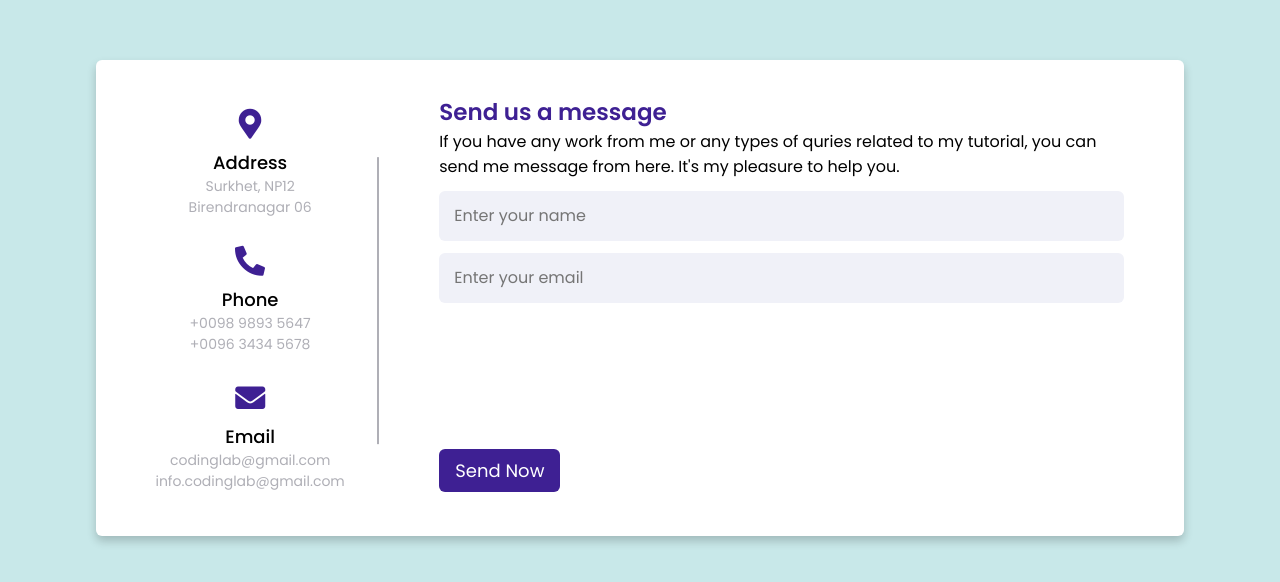
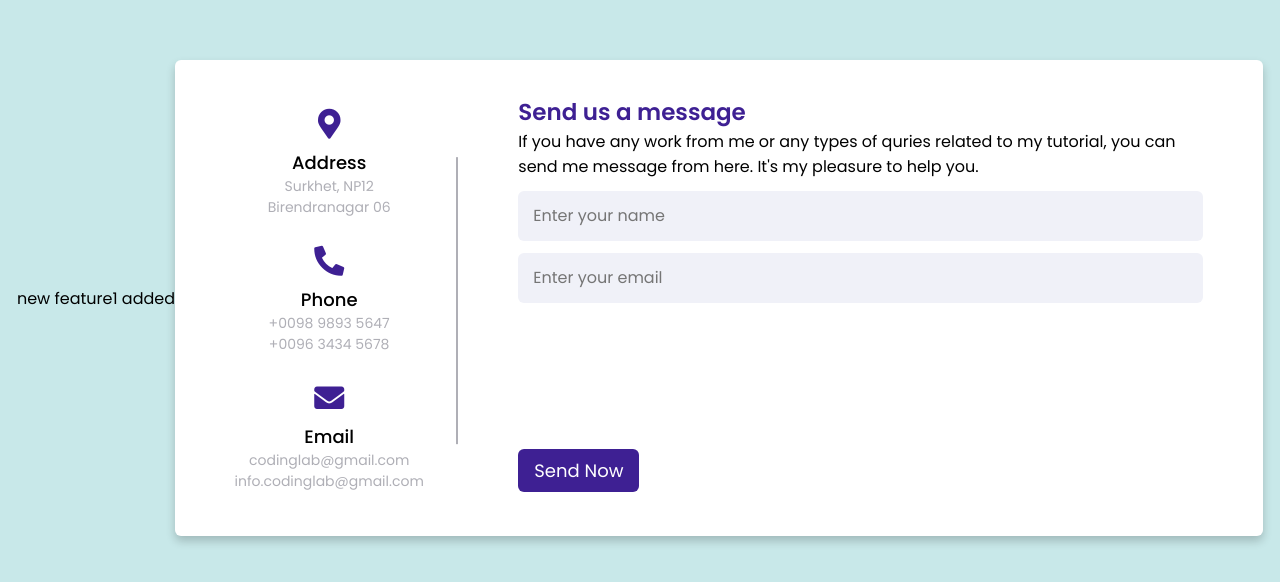
Before and after one commit to pratikshachatte87/contact, a plain HTML site: page index.html in a window 1280 px wide. Shown: the part 102-684 px from the top of the page. Drawn offline with Linux system fonts and the light colour scheme.

Commit message:
feature1 breanch added

```diff
--- a/index.html
+++ b/index.html
@@ -10,6 +10,7 @@
      <meta name="viewport" content="width=device-width, initial-scale=1.0">
    </head>
 <body>
+  <p>new feature1 added </p>
   <div class="container">
     <div class="content">
       <div class="left-side">
```
